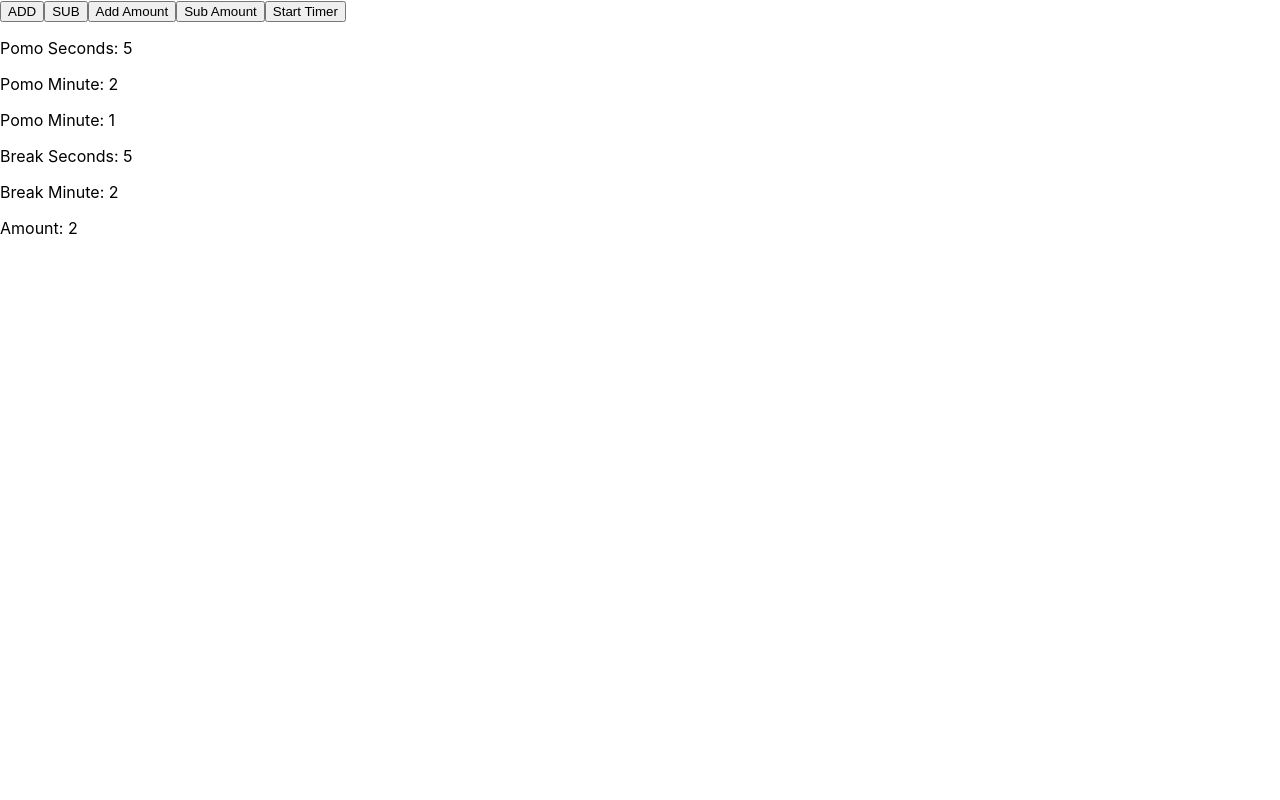
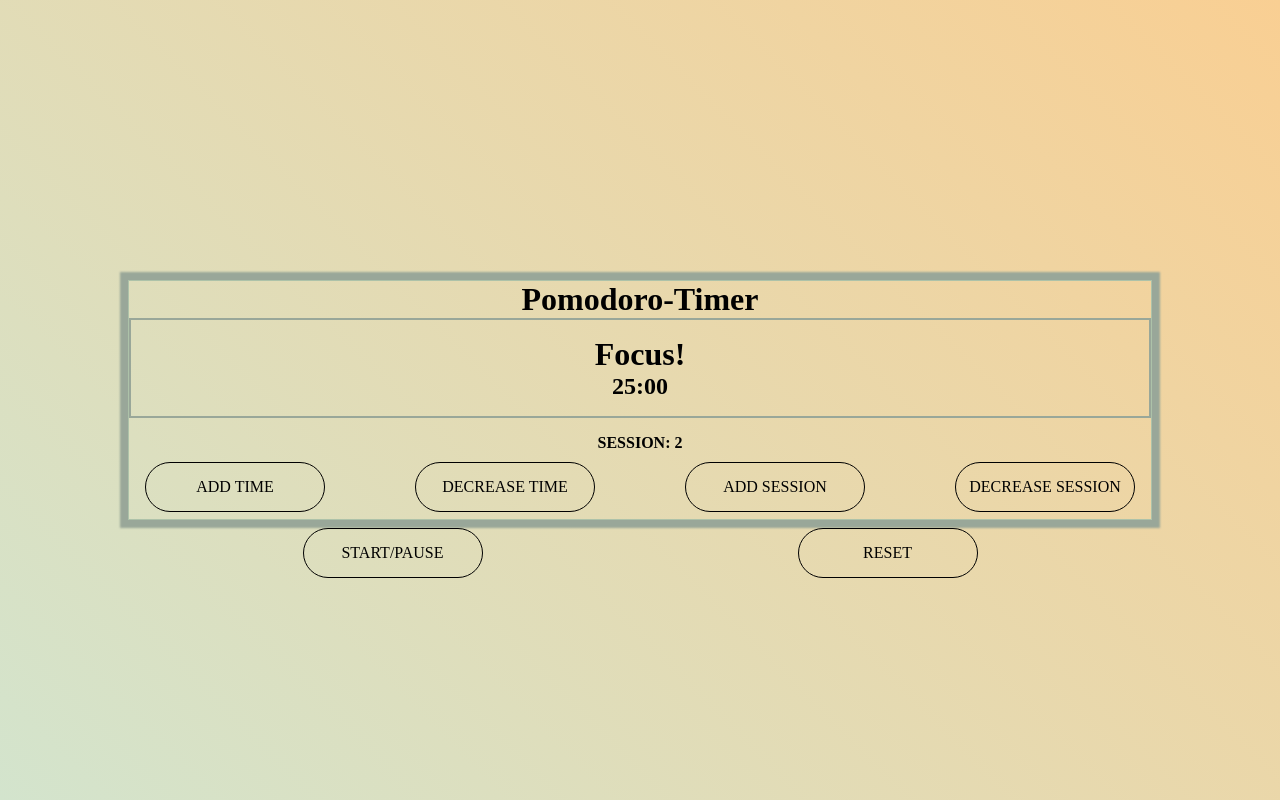
Before and after one commit to pengpongpong/Pomodoro-Timer, a React (Create React App) app: page / in a window 1280 px wide. Built offline with nearby package versions, Linux system fonts and the light colour scheme.

Commit message:
pomodoro-timer

```diff
--- a/src/App.js
+++ b/src/App.js
@@ -3,15 +3,22 @@ import {useEffect, useState} from "react";
 
 
 function App() {
-  const [pomoSecond, setPomoSecond] = useState(5);
-  const [pomoMinute, setPomoMinute] = useState(2);
-  const [breakSecond, setBreakSecond] = useState(5);
-  const [breakMinute, setBreakMinute] = useState(2);
+  const [pomoSecond, setPomoSecond] = useState(0);
+  const [pomoMinute, setPomoMinute] = useState(26);
+  const [breakSecond, setBreakSecond] = useState(0);
+  const [breakMinute, setBreakMinute] = useState(6);
   const [isActive, setIsActive] = useState(false);
   const [breakActive, setBreakActive] = useState(false);
   const [amount, setAmount] = useState(2);
 
-  const showMinute = pomoMinute === 0 ? 0 : pomoMinute - 1;
+  const showPomoMinute = pomoMinute === 0 ? 0 : pomoMinute - 1;
+  const displayPomoMinute = showPomoMinute < 10 ? "0" + showPomoMinute : showPomoMinute;
+  const displayPomoSecond = pomoSecond < 10 ? "0" + pomoSecond : pomoSecond;
+
+
+  const showBreakMinute = breakMinute === 0 ? 0 : breakMinute - 1;
+  const displayBreakMinute = showBreakMinute < 10 ? "0" + showBreakMinute : showBreakMinute;
+  const displayBreakSecond = breakSecond < 10 ? "0" + breakSecond : breakSecond;
 
 // Pomo Timer
 useEffect(() => {
@@ -19,7 +26,7 @@ useEffect(() => {
     const timer = setInterval(() => setPomoSecond(pomoSecond => pomoSecond - 1), 1000);
       if (pomoSecond === 0) {
         setTimeout(() => {
-          setPomoSecond(5);
+          setPomoSecond(59);
           setPomoMinute(pomoMinute => pomoMinute - 1);
         }, 1000)
       }
@@ -30,6 +37,7 @@ useEffect(() => {
       setAmount(amount => amount -1)
       setIsActive(!isActive)
       setBreakActive(!breakActive)
+      setBreakMinute(6)
       }
 
       return () => clearInterval(timer);
@@ -42,18 +50,19 @@ useEffect(() => {
 
     if (breakSecond === 0) {
       setTimeout(() => {
-        setBreakSecond(5)
+        setBreakSecond(59)
         setBreakMinute(breakMinute => breakMinute - 1)
       }, 1000)
 
     }
+
 
     if (breakMinute === 0) {
       clearInterval(timer)
       playToneStart()
       setBreakActive(!breakActive)
       setIsActive(!isActive)
-      setPomoMinute(1)
+      setPomoMinute(26)
 
     }
 
@@ -62,62 +71,99 @@ useEffect(() => {
 }, [breakSecond, breakMinute, pomoMinute, breakActive, isActive, amount])
 
 
-
+// sound break
  const playToneBreak = () => {
   const tone = document.getElementById("audioClock");
-  tone.volume = 0.2;
+  tone.volume = 0.1;
   tone.play();
  }
-
+// sound focus
  const playToneStart = () => {
   const tone = document.getElementById("audioRacing");
-  tone.volume = 0.2;
+  tone.volume = 0.1;
   tone.play();
  }
-
-
+// start/pause focus
 const handleActive = () => {
-    setIsActive(!isActive)
+  setIsActive(!isActive);
 }
-
+// add time
 const addSec = () => {
-    setPomoSecond(pomoSecond => pomoSecond + 1)
+  if (!isActive) {
+    setPomoMinute(pomoMinute => pomoMinute + 1)
   }
-
+}
+// sub time
 const subSec = () => {
-    pomoSecond === 0
-    ? setPomoSecond(0)
-    : setPomoSecond(pomoSecond => pomoSecond - 1)
+  if (!isActive) {
+    pomoMinute === 0
+    ? setPomoMinute(0)
+    : setPomoMinute(pomoMinute => pomoMinute - 1)
   }
-
+}
+// add session
 const addAmount = () => {
+  if (!isActive) {
     setAmount(amount => amount + 1)
   }
-
+}
+// sub session
 const subAmount = () => {
+  if (!isActive) {
     amount === 0
     ? setAmount(0)
     : setAmount(amount => amount - 1)
+  }
+}
 
+const reset = () => {
+  setIsActive(false);
+  setBreakActive(false);
+  setPomoSecond(0);
+  setPomoMinute(26);
 }
 
 return (
-    <div>
+  <div className="timer">
+  <h1 className="head">Pomodoro-Timer</h1>
   <audio src="https://res.cloudinary.com/pengpengong/video/upload/v1662663906/mixkit-racing-countdown-timer-1051_mcd5op.wav" id="audioRacing">
   </audio>
   <audio src="https://res.cloudinary.com/pengpengong/video/upload/v1662664556/mixkit-clock-bells-hour-signal-1069_m0vcfy.wav" id="audioClock">
   </audio>
-    <button onClick={addSec}>ADD</button>
-    <button onClick={subSec}>SUB</button>
-    <button onClick={addAmount}>Add Amount</button>
-    <button onClick={subAmount}>Sub Amount</button>
-    <button onClick={handleActive}>Start Timer</button>
-    <p>Pomo Seconds: {pomoSecond}</p>
-    <p>Pomo Minute: {pomoMinute}</p>
-    <p>Pomo Minute: {showMinute}</p>
-    <p>Break Seconds: {breakSecond}</p>
-    <p>Break Minute: {breakMinute}</p>
-    <p>Amount: {amount}</p>
+
+  <div className="displayShow">
+    {
+      breakActive ?
+      <div className="breakTimer" id="breakTimer">
+        <h1 className="break">Break!</h1>
+        <h2>{displayBreakMinute}:{displayBreakSecond}</h2>
+      </div>
+    : <div className="pomoTimer" id="pomoTimer">
+        <h1 className="pomo">Focus!</h1>
+        <h2>{displayPomoMinute}:{displayPomoSecond}</h2>
+      </div>
+    }
+  </div>
+
+  <div className="timerDisplay">
+    <div>Session: {amount}</div>
+  </div>
+
+  <div className="buttonHolder">
+    <div className="control">
+      <div className="button add" onClick={addSec}>Add time</div>
+      <div className="button decrease" onClick={subSec}>Decrease time</div>
+      <div className="button add" onClick={addAmount}>Add session</div>
+      <div className="button decrease" onClick={subAmount}>Decrease session</div>
+    </div>
+    <div className="startStop">
+      <div className="button start" onClick={handleActive}>start/pause</div>
+      <div className="button reset" onClick={reset}>Reset</div>
+    </div>
+  </div>
+   {/* <p>second {breakSecond}</p>
+  <p>minute {breakMinute}</p>
+    <div>Time: {displayPomoMinute}:{displayPomoSecond}</div> */}
   </div>
 )
 }
--- a/src/index.css
+++ b/src/index.css
@@ -1,13 +1,94 @@
-body {
+@import url("https://fonts.googleapis.com/css2?family=Kaushan+Script&display=swap");
+*,
+*::before,
+*::after {
+  box-sizing: border-box;
   margin: 0;
-  font-family: -apple-system, BlinkMacSystemFont, 'Segoe UI', 'Roboto', 'Oxygen',
-    'Ubuntu', 'Cantarell', 'Fira Sans', 'Droid Sans', 'Helvetica Neue',
-    sans-serif;
-  -webkit-font-smoothing: antialiased;
-  -moz-osx-font-smoothing: grayscale;
+  padding: 0;
 }
 
-code {
-  font-family: source-code-pro, Menlo, Monaco, Consolas, 'Courier New',
-    monospace;
+body {
+  width: 100vw;
+  height: 100vh;
+  background: linear-gradient(45deg, #D3E4CD, #F9CF93);
+  display: grid;
+  place-items: center;
 }
+
+.timer {
+  width: 80vw;
+  height: 30vh;
+  border: 1px solid #ADC2A9;
+  box-shadow: 0 0 2px 8px #99A799;
+}
+
+.head {
+  text-align: center;
+}
+
+.displayShow {
+  border: 2px solid #99A799;
+  padding: 1rem 0;
+}
+
+.pomoTimer, .breakTimer {
+  display: grid;
+  place-items: center;
+  transition: ease-in-out 1s;
+}
+
+.timerDisplay {
+  display: grid;
+  place-items: center;
+  font-weight: bold;
+  padding: 1rem;
+  text-transform: uppercase;
+}
+
+.buttonHolder {
+  width: 100%;
+  height: 50%;
+  display: flex;
+  flex-direction: column;
+  justify-content: center;
+  align-items: center;
+}
+
+.control {
+  width: 100%;
+  display: flex;
+  justify-content: space-between;
+  align-items: center;
+  padding: 0 1rem;
+}
+
+.startStop {
+  width: 100%;
+  padding: 1rem;
+  margin: 0 1rem;
+  display: flex;
+  justify-content: space-around;
+}
+
+.button {
+  width: 180px;
+  height: 50px;
+  border: 1px solid black;
+  border-radius: 50px;
+  display: flex;
+  justify-content: center;
+  align-items: center;
+  text-transform: uppercase;
+  -webkit-user-select: none;
+     -moz-user-select: none;
+      -ms-user-select: none;
+          user-select: none;
+  cursor: pointer;
+}
+
+.button:hover {
+  transition: ease-in-out 0.5s;
+  transform: translateY(-0.25rem);
+  box-shadow: 0 0 2px 6px #D3E4CD, 0 0 2px 8px #ADC2A9, 0 0 2px 10px #99A799;
+  color: #99A799;
+}/*# sourceMappingURL=index.css.map */
--- /dev/null
+++ b/src/index.scss
@@ -0,0 +1,103 @@
+@import url('https://fonts.googleapis.com/css2?family=Kaushan+Script&display=swap');
+
+$font: "Kaushan Script";
+
+$creamGreen: #D3E4CD;
+$green: #ADC2A9;
+$darkenGreen: #99A799;
+$beige: #F9CF93;
+
+*,
+*::before,
+*::after {
+    box-sizing: border-box;
+    margin: 0;
+    padding: 0;
+}
+
+body {
+    width: 100vw;
+    height: 100vh;
+    background: linear-gradient(45deg, $creamGreen, $beige);
+    display: grid;
+    place-items: center;
+}
+
+.timer {
+    width: 80vw;
+    height: 30vh;
+    border: 1px solid $green;
+    box-shadow: 0 0 2px 8px $darkenGreen
+}
+
+.head {
+    text-align: center;
+}
+
+.displayShow {
+    border: 2px solid $darkenGreen;
+    padding: 1rem 0;
+}
+
+.pomoTimer, .breakTimer {
+    display: grid;
+    place-items: center;
+    transition: ease-in-out 1s;
+}
+
+.timerDisplay {
+    display: grid;
+    place-items: center;
+    font-weight: bold;
+    padding: 1rem;
+    text-transform: uppercase;
+}
+
+.buttonHolder {
+    width: 100%;
+    height: 50%;
+    // border: 1px solid black;
+    display: flex;
+    flex-direction: column;
+    justify-content: center;
+    align-items: center;
+}
+
+
+.control {
+    width: 100%;
+    display: flex;
+    justify-content: space-between;
+    align-items: center;
+    padding: 0 1rem;
+}
+
+.startStop {
+    width: 100%;
+    padding: 1rem;
+    margin: 0 1rem;
+    display: flex;
+    justify-content: space-around;
+}
+
+.button {
+    width: 180px;
+    height: 50px;
+    border: 1px solid black;
+    border-radius: 50px;
+    display: flex;
+    justify-content: center;
+    align-items: center;
+    text-transform: uppercase;
+    user-select: none;
+    cursor: pointer;
+}
+
+.button:hover {
+    transition: ease-in-out 0.5s;
+    transform: translateY(-0.25rem);
+    box-shadow: 0 0 2px 6px $creamGreen,
+                0 0 2px 8px $green,
+                0 0 2px 10px $darkenGreen;
+    color: $darkenGreen;
+}
```
Also changed, not shown: 1 other file (tests, documents, lock files or other folders). Lines whose indentation alone changed are shown as unchanged.
